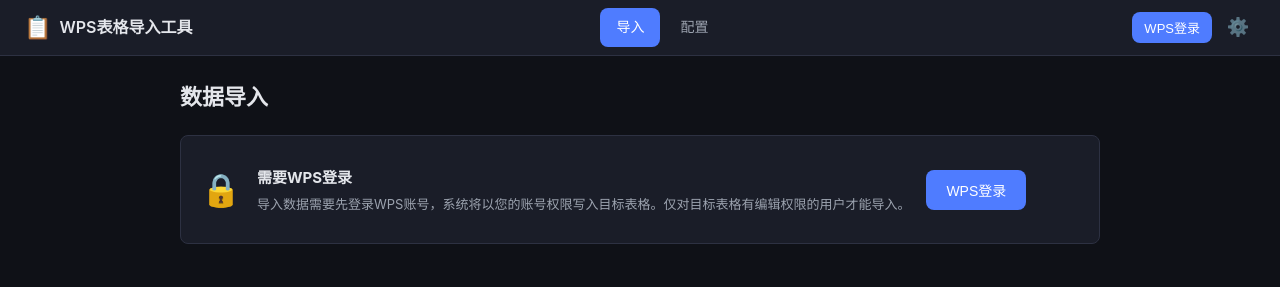
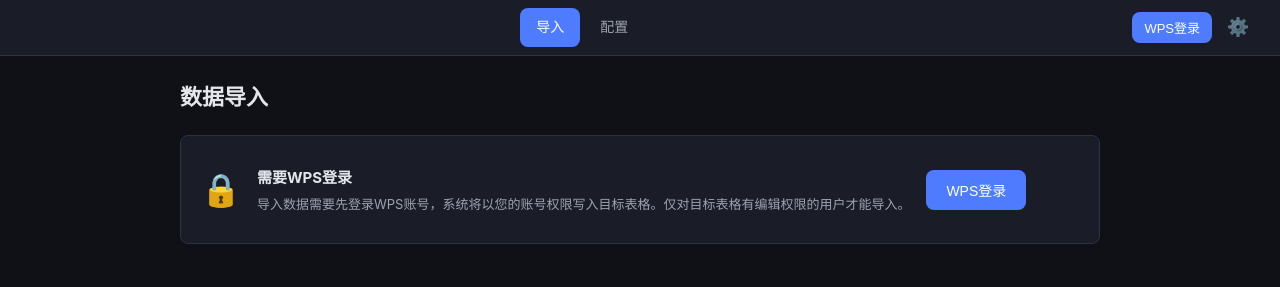
Before and after one commit to Geffee/wpsimp, a plain HTML site: page public/index.html in a window 1280 px wide. Drawn offline with Linux system fonts and the light colour scheme; no server answers.

Commit message:
Update index.html
修改了标题和logo

```diff
--- a/public/index.html
+++ b/public/index.html
@@ -11,8 +11,8 @@
   <nav class="navbar">
     <div class="nav-brand" id="nav-brand">
       <img id="nav-logo-img" src="" alt="" style="display:none;height:24px;width:auto" />
-      <span class="nav-logo" id="nav-logo-emoji">📋</span>
-      <span class="nav-title" id="nav-title-text">WPS表格导入工具</span>
+      <span class="nav-logo" id="nav-logo-emoji"></span>
+      <span class="nav-title" id="nav-title-text"></span>
     </div>
     <div class="nav-links">
       <a href="#/import" class="nav-link" data-page="import">导入</a>
```
